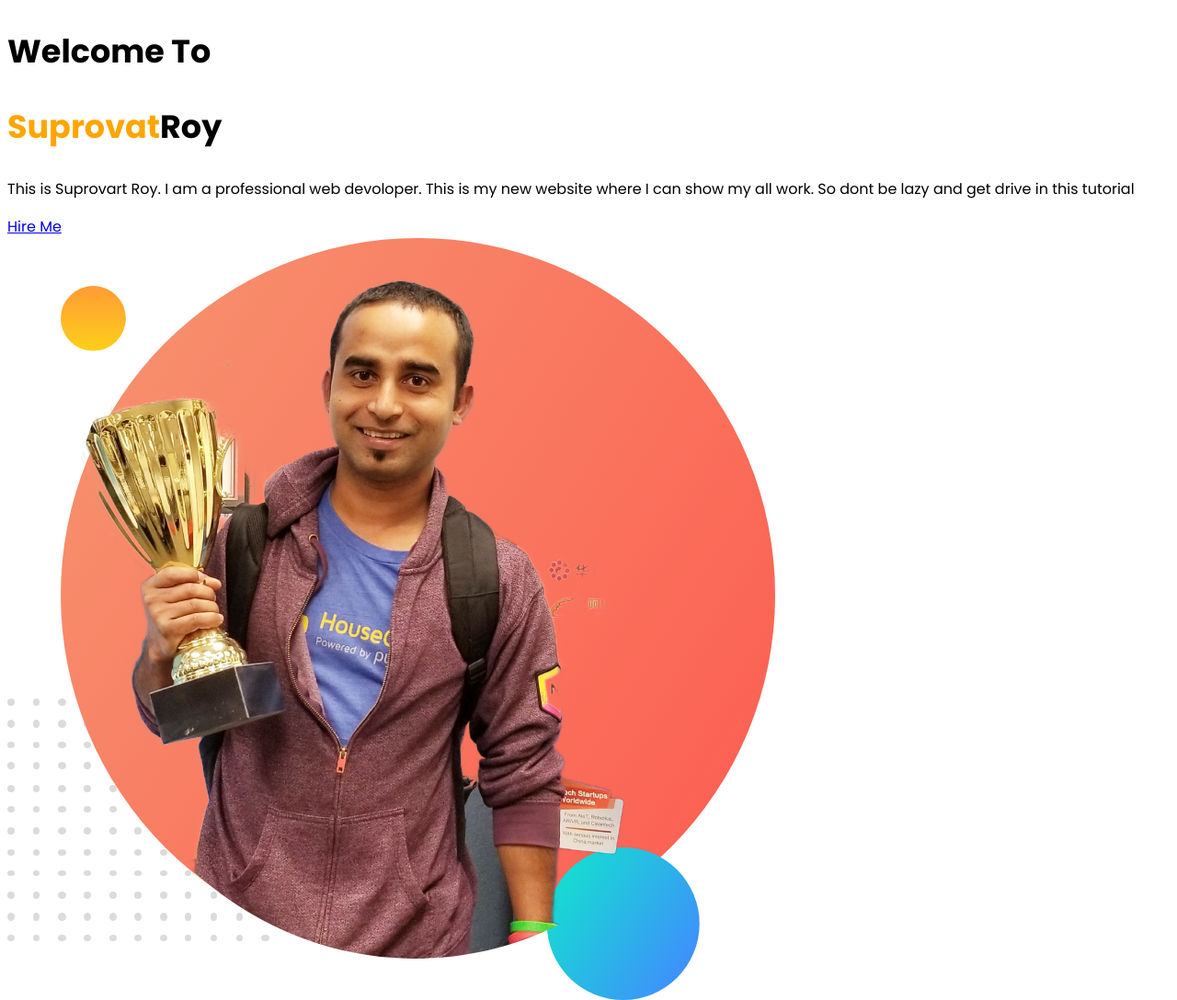
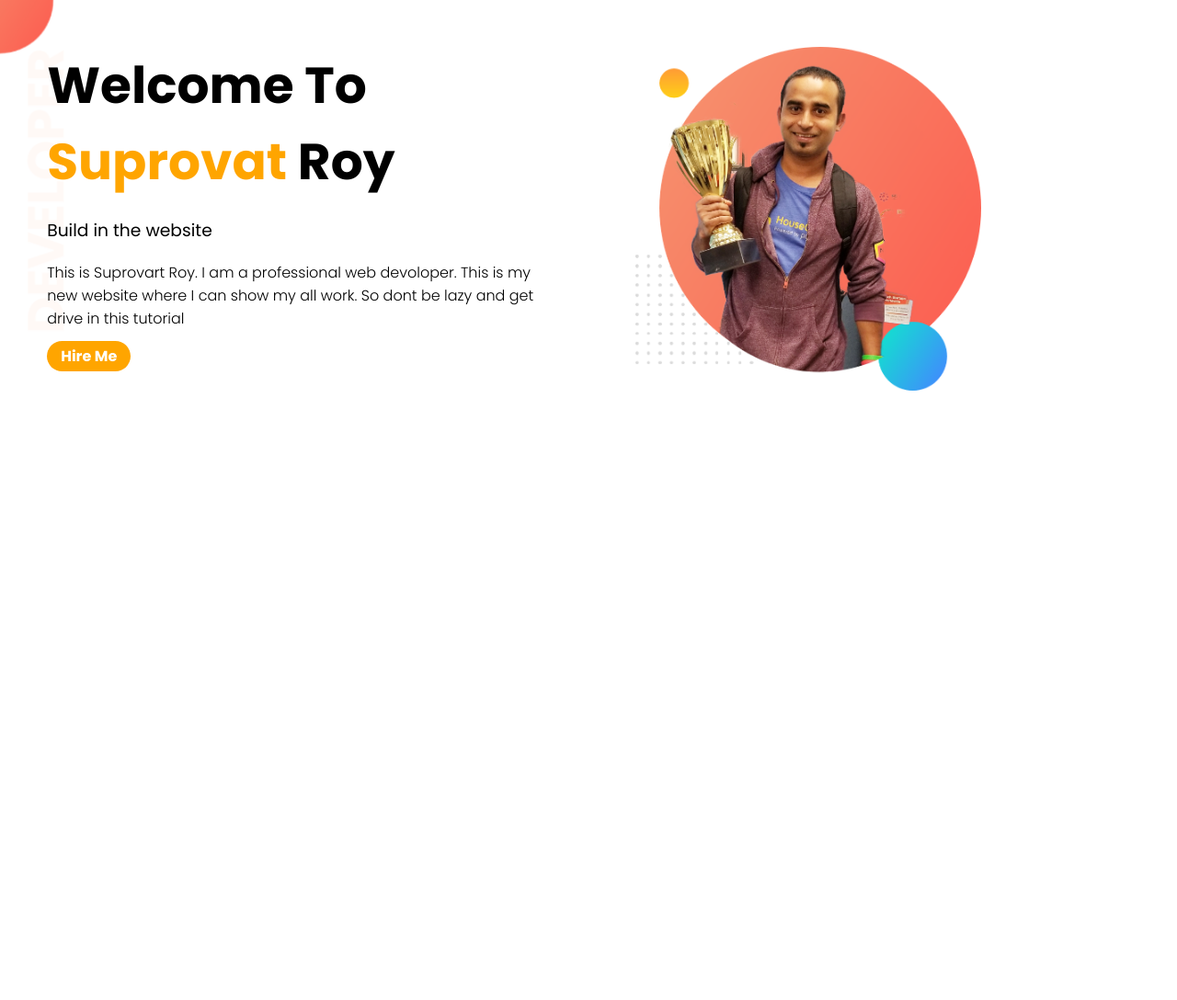
Before and after one commit to SuprovatRoy/module-4, a plain HTML site: page index.html in a window 1280 px wide. Shown: the whole page at 92% size. After the commit the page ends 800 px from the top, so only its background shows below. Drawn offline with Linux system fonts and the light colour scheme.

Commit message:
first section complate

```diff
--- a/index.html
+++ b/index.html
@@ -11,12 +11,13 @@
 <link rel="stylesheet" href="style.css">
 </head>
 <body>
-    <Section>
+    <Section class="first-section">
         <div class="half-side">
             <h1>Welcome To</h1>
-            <h1><span class="name-color">Suprovat</span>Roy</h1>
+            <h1><span class="name-color">Suprovat</span> Roy</h1>
+            <h3>Build in the website</h3>
             <p>This is Suprovart Roy. I am a professional web devoloper. This is my new website where I can show my all work. So dont be lazy and get drive in this tutorial</p>
-            <a href="google.com">Hire Me</a>
+            <a class="button" target="_blank" href="https://github.com/SuprovatRoy">Hire Me</a>
         </div>
         <div class="half-side">
             <img src="img/jhankar.png" alt="">
--- a/style.css
+++ b/style.css
@@ -1,11 +1,47 @@
+
 body{
     font-family: 'Poppins', sans-serif;
+    margin: 0;
+    padding: 0;
 }
+
 h1{
-    font-size: 35px;
+    font-size: 55px;
     font-weight: 700;
+    margin: 0;
 
+}
+h3{
+    font-weight: 400;
+}
+p{
+    font-weight: 300;
 }
 .name-color{
     color: orange;
 }
+section{
+    display: flex;
+}
+.half-side{
+    width: 42%;
+
+    margin: 2%;
+    padding: 2%;
+}
+.half-side img{
+    width: 70%;
+}
+.first-section{
+    background-image: url(img/top-banner.png);
+    background-repeat: no-repeat;
+}
+.button{
+    font-weight: 700;
+    text-decoration: none;
+    background-color: orange;
+    margin-top: 5px;
+    padding: 5px 15px;
+    border-radius: 20px;
+    color: white;
+}
```
